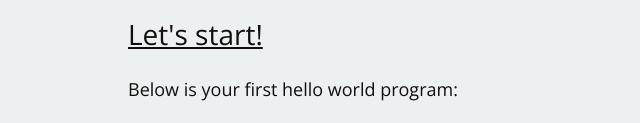
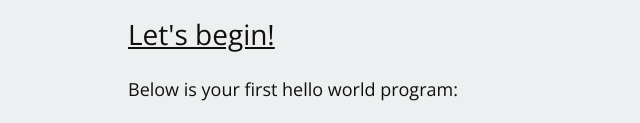
Before and after one commit to thmour/miniscript, a plain HTML site: page index.html in a window 1280 px wide. Shown: the part 677-800 px from the top of the page, 0-640 px from the left. Drawn offline with nearby package versions, Linux system fonts and the light colour scheme.

Commit message:
class scope

```diff
--- a/index.html
+++ b/index.html
@@ -51,7 +51,7 @@
         $ mjs out myscript[.mjs] [output_name[.js]]
     </p>
     <p class="middle">
-        <span class='header'>Let's start!</span><br><br>
+        <span class='header'>Let's begin!</span><br><br>
         Below is your first hello world program:
     </p>
     <code class="block">
```
